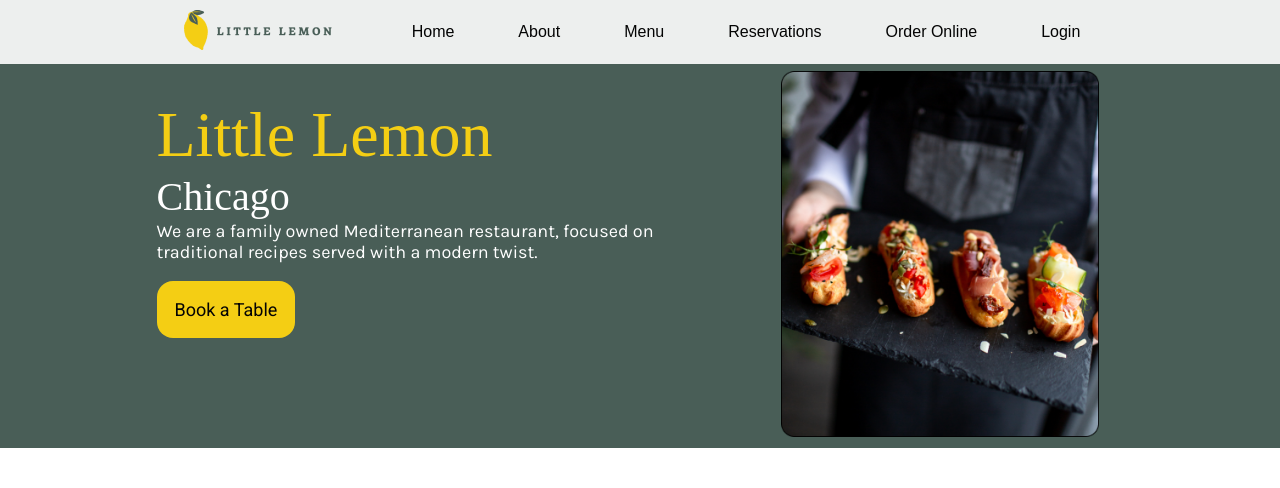
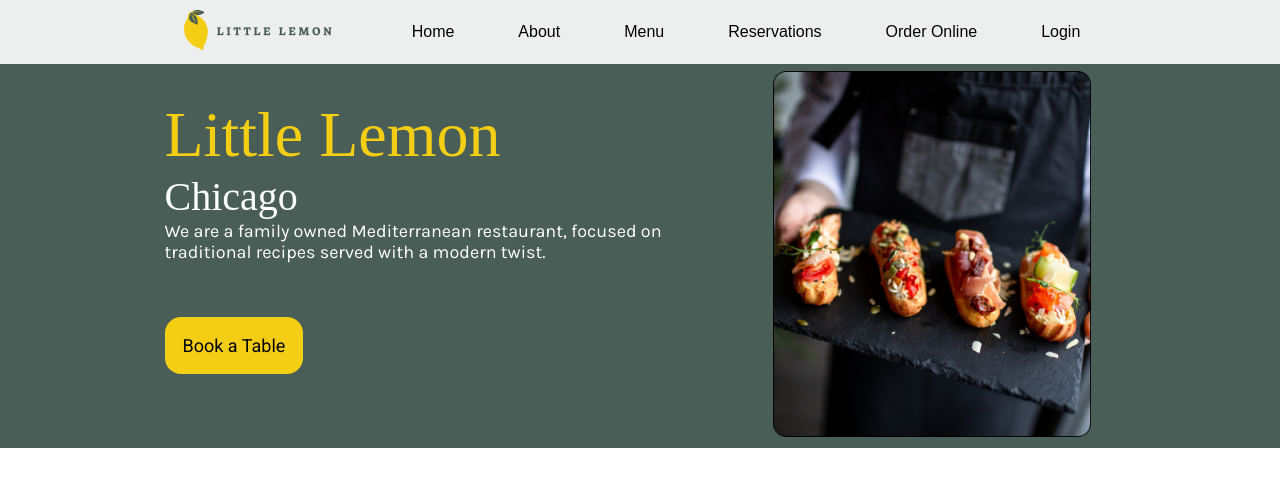
Before and after one commit to selorm123/meta-frontend-little-lemon-capstone, a React (Vite) app: page / in a window 1280 px wide. Shown: the top 488 px of the page. Built offline with nearby package versions, Linux system fonts and the light colour scheme; a web font is replaced by a local one.

Commit message:
new edits added

```diff
--- a/src/App.css
+++ b/src/App.css
@@ -246,24 +246,18 @@ select {
 	background-color: #495E57;
 }
 
-/* .img-wrapper {
-	right: 2em;
-	max-width: 250px;
-	max-height: 275px;
-	align-self: flex-end;
-	margin-bottom: -1em;
-	flex-basis: 1;
-} */
+
 
 .hero-img {
 	width: 85%;
+	border: none;
 }
 
 .hero-content {
 	display: flex;
 	align-items: center;
 	justify-content: center;
-	gap: 5em;
+	gap: 4em;
 }
 
 .hero-desc,
@@ -325,7 +319,7 @@ select {
 	flex-direction: column;
 	gap: 1em;
 	padding-bottom: 1em;
-	background-color: hsl(0, 0%, 89%);
+	background-color: hsl(0, 0%, 95%);
 	border-radius: 10px;
 }
 
@@ -427,7 +421,7 @@ footer {
 }
 
 .reserve-btn {
-	margin-top: 1em;
+	margin-top: 3em;
 }
 
 .btn {
```
